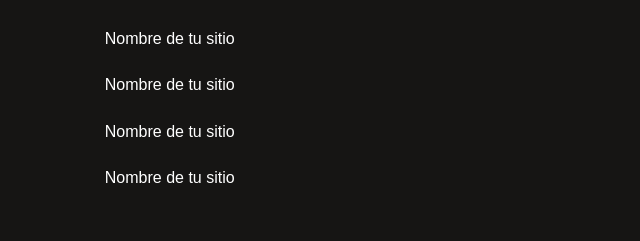
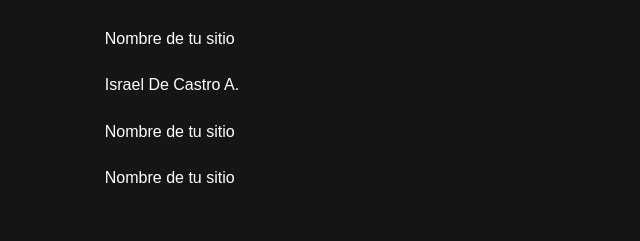
Before and after one commit to BlasTerCastro/Portafolio, a plain HTML site: page index.html in a window 1280 px wide. Shown: the part 221-462 px from the top of the page, 388-1028 px from the left. Drawn offline with Linux system fonts and the light colour scheme.

Commit message:
Agregue mi porafolio

```diff
--- a/index.html
+++ b/index.html
@@ -79,8 +79,8 @@
     <div class="bloque">
       <!-- 5º Commit - Tu portafolio -->
       <h3>Tu portafolio</h3>
-      <a href="#"><p>Nombre de tu sitio</p></a>
-      <a href="#"><p>Nombre de tu sitio</p></a>
+      <a href="http://israeldecastro.com"><p>Nombre de tu sitio</p></a>
+      <a href="#"><p>Israel De Castro A.</p></a>
       <a href="#"><p>Nombre de tu sitio</p></a>
       <a href="#"><p>Nombre de tu sitio</p></a>
     </div>
```
